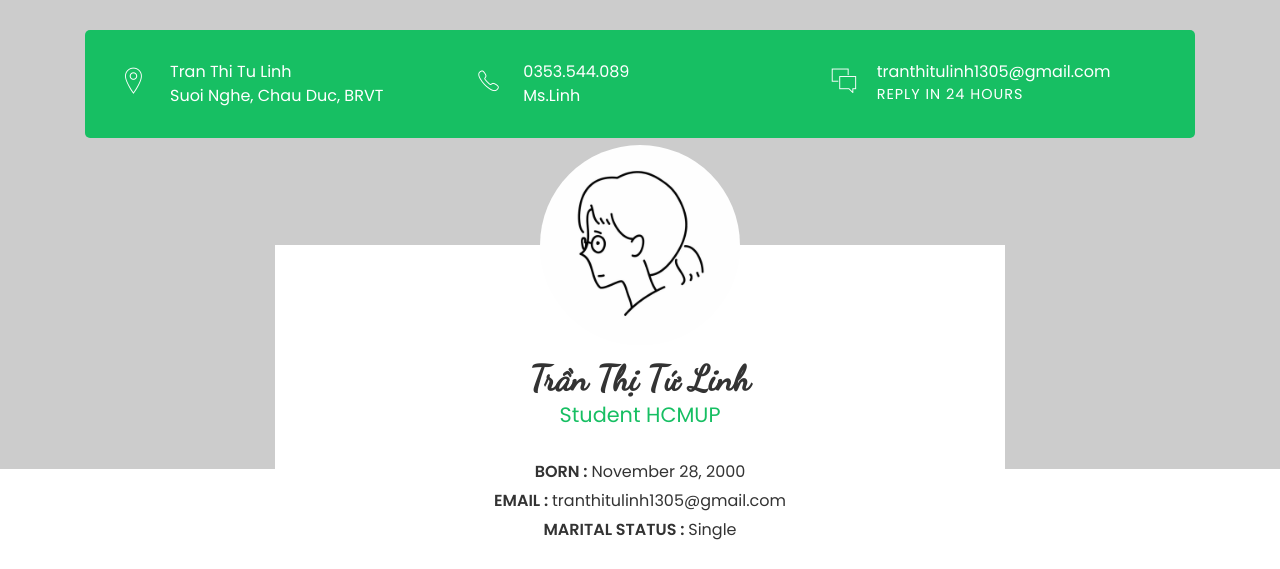
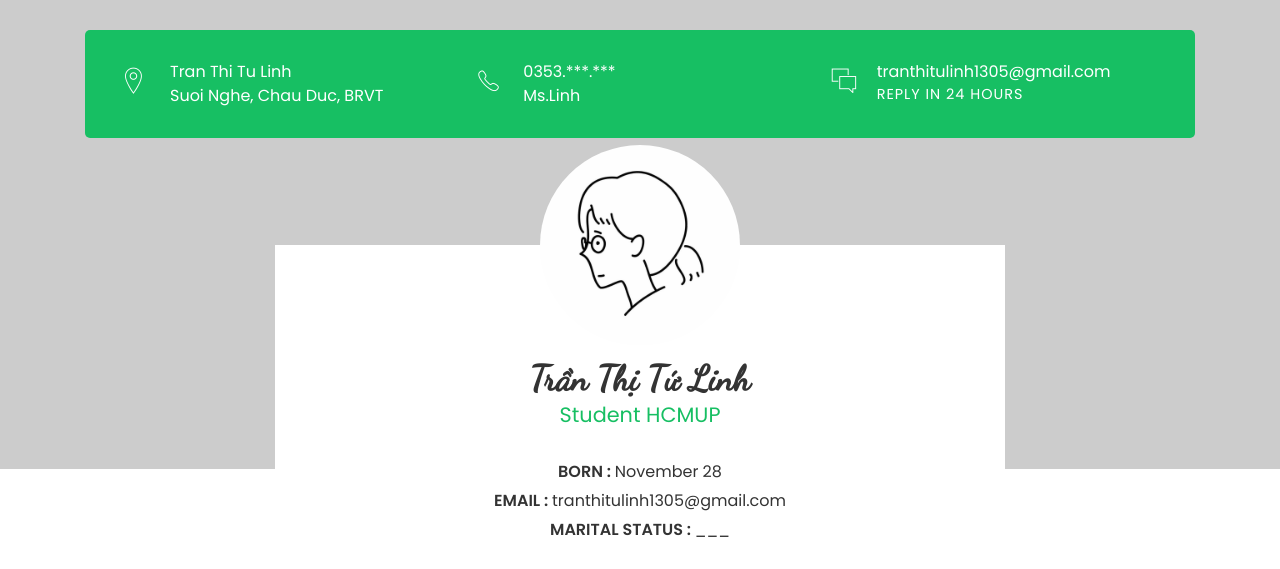
Before and after one commit to mni-linh/mni-linh.github.io, a plain HTML site: page index.html in a window 1280 px wide. Shown: the top 569 px of the page. Drawn offline with Linux system fonts and the light colour scheme; files whose address does not match are found by name.

Commit message:
Update index.html

```diff
--- a/index.html
+++ b/index.html
@@ -47,7 +47,7 @@
 						<div class="info">
 							<i class="icon ion-ios-telephone-outline"></i>
 							<div class="right-area">
-								<h5> <a href="tel:0353.544.089/">0353.544.089</a>	</h5>
+								<h5> <a href="tel:/">0353.***.***</a>	</h5>
 								<h5> Ms.Linh </h5>
 							</div><!-- right-area -->
 						</div><!-- info -->
@@ -77,9 +77,9 @@
 						<h2><b>Trần Thị Tứ Linh</b></h2>
 						<h4 class="font-yellow">Student HCMUP</h4>
 						<ul class="information margin-tb-30">
-							<li><b>BORN : </b>November 28, 2000</li>
+							<li><b>BORN : </b>November 28</li>
 							<li><b>EMAIL : </b>tranthitulinh1305@gmail.com</li>
-							<li><b>MARITAL STATUS : </b>Single</li>
+							<li><b>MARITAL STATUS : </b>___</li>
 						</ul>
 						<ul class="social-icons">
 							<li><a href="https://twitter.com/mni_linh"><i class="ion-social-twitter"></i></a></li>
```
